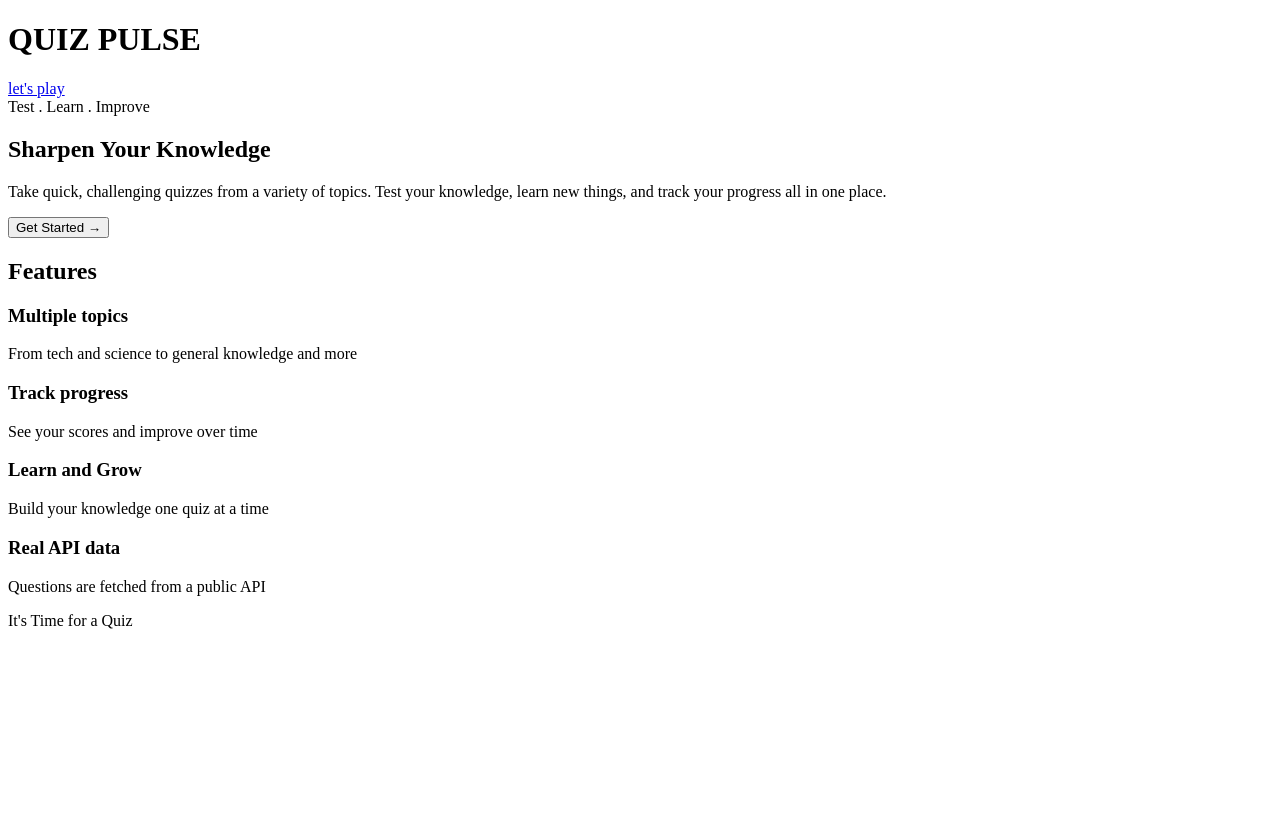
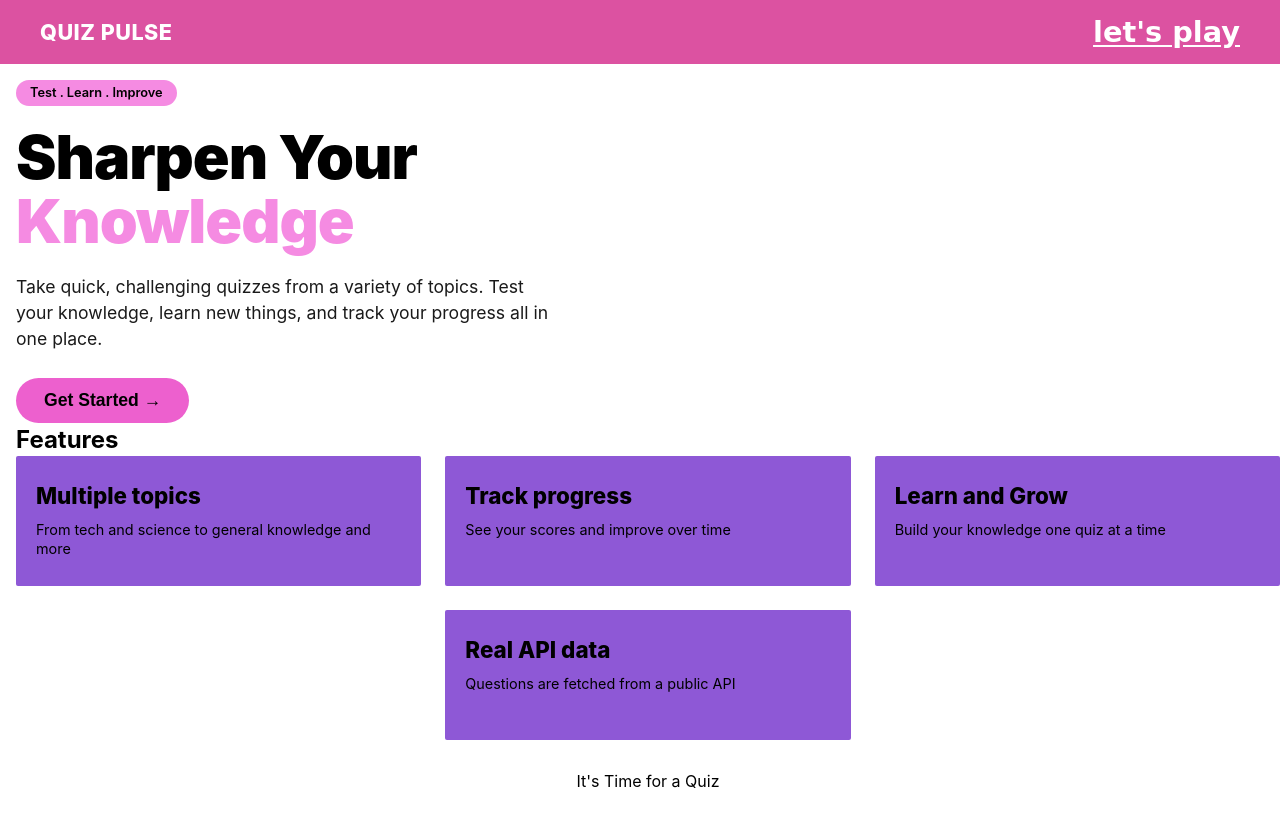
Before and after one commit to Ashley-tracy/Quiz-pulse, a plain HTML site: page home.html in a window 1280 px wide. Before the commit the page ends 800 px from the top, so only its background shows below. Drawn offline with Linux system fonts and the light colour scheme.

Commit message:
Add home.css

```diff
--- a/home.css
+++ b/home.css
@@ -0,0 +1,205 @@
+/*QUIZ PULSE - LANDING PAGE STYLESHEET*/
+
+/*Color & Design*/
+:root {
+  --header-pink: #DC52A1;
+  --pill-pink: #F58BE2;
+  --button-pink: #ED60CE;
+  --purple-card: #8E58D6;
+  --dark-text: #000000;
+  --body-text: #1a1a1a;
+  --white: #ffffff;
+}
+
+* {
+  box-sizing: border-box;
+  margin: 0;
+  padding: 0;
+}
+
+body {
+  font-family: 'Inter', system-ui, -apple-system, sans-serif;
+  background-color: var(--white);
+  color: var(--dark-text);
+  line-height: 1.4;
+  min-height: 100vh;
+  display: flex;
+  flex-direction: column;
+}
+#landing-screen {
+    padding-left: 1rem;
+}
+
+/*Navbar*/
+.navbar {
+  background-color: var(--header-pink);
+  height: 64px;
+  padding: 0 40px;
+  display: flex;
+  justify-content: space-between;
+  align-items: center;
+}
+
+.logo,
+.logo a {
+  color: var(--white);
+  font-weight: 800;
+  font-size: 1.35rem;
+  letter-spacing: 0.5px;
+  text-transform: uppercase;
+  text-decoration: none;
+}
+
+.script-tag {
+  color: var(--white);
+  font-family: 'Caveat', cursive, sans-serif;
+  font-size: 1.8rem;
+  font-weight: 600;
+  text-decoration: underline;
+  text-underline-offset: 3px;
+}
+
+/*Main Page Container*/
+.container {
+  max-width: 960px;
+  width: 100%;
+  margin: 0 auto;
+  padding: 40px 20px 60px;
+  flex: 1;
+}
+
+/*Hero Section*/
+.hero-section {
+  margin-bottom: 50px;
+}
+
+.pill-badge {
+  display: inline-block;
+  background-color: var(--pill-pink);
+  color: var(--dark-text);
+  font-size: 0.8rem;
+  font-weight: 600;
+  padding: 4px 14px;
+  border-radius: 20px;
+  margin-bottom: 20px;
+  margin-top: 1rem;
+}
+
+.hero-title {
+  font-size: 3.8rem;
+  font-weight: 900;
+  line-height: 1.05;
+  letter-spacing: -1px;
+  margin-bottom: 20px;
+  color: var(--dark-text);
+}
+
+.highlight {
+  color: var(--pill-pink);
+}
+
+.hero-desc {
+  max-width: 540px;
+  font-size: 1.1rem;
+  font-weight: 400;
+  color: var(--body-text);
+  line-height: 1.5;
+  margin-bottom: 25px;
+}
+
+/*Get Started-button */
+.btn-primary {
+  display: inline-block;
+  background-color: var(--button-pink);
+  color: var(--dark-text);
+  font-size: 1.1rem;
+  font-weight: 800;
+  padding: 12px 28px;
+  border: none;
+  border-radius: 30px;
+  cursor: pointer;
+  text-decoration: none;
+  transition: transform 0.15s ease, opacity 0.15s ease;
+}
+
+.btn-primary:hover {
+  transform: translateY(-2px);
+  opacity: 0.95;
+}
+
+/*Features Section*/
+.features-section {
+  margin-bottom: 60px;
+}
+
+.features-title {
+  color: var(--pill-pink);
+  font-size: 2rem;
+  font-weight: 800;
+  margin-bottom: 25px;
+}
+
+/*Column Layout*/
+.feature-grid {
+  display: grid;
+  grid-template-columns: repeat(3, 1fr);
+  gap: 24px;
+}
+
+.purple-card {
+  background-color: var(--purple-card);
+  padding: 24px 20px;
+  border-radius: 2px;
+  min-height: 130px;
+}
+
+.purple-card h3 {
+  font-size: 1.4rem;
+  font-weight: 800;
+  color: var(--dark-text);
+  margin-bottom: 8px;
+}
+
+.purple-card p {
+  font-size: 0.9rem;
+  color: var(--dark-text);
+  line-height: 1.35;
+}
+
+.purple-card:nth-child(4) {
+  grid-column: 2;
+}
+
+/*Footer*/
+.footer {
+  text-align: center;
+  padding: 30px 20px;
+  margin-top: auto;
+}
+
+.typewriter-text {
+  font-family: 'Courier New', Courier, monospace;
+  font-size: 1.75rem;
+  font-weight: 700;
+  letter-spacing: 6px;
+  color: var(--dark-text);
+}
+
+/* Responsive layout*/
+@media (max-width: 768px) {
+  .hero-title {
+    font-size: 2.8rem;
+  }
+
+  .feature-grid {
+    grid-template-columns: 1fr;
+  }
+
+  .purple-card:nth-child(4) {
+    grid-column: 1;
+  }
+
+  .navbar {
+    padding: 0 20px;
+  }
+}
--- a/home.html
+++ b/home.html
@@ -4,16 +4,18 @@
     <meta charset="UTF-8">
     <meta name="viewport" content="width=device-width, initial-scale=1.0">
     <title>Quiz pulse</title>
+    <link rel="stylesheet" href="home.css">
 </head>
 <body>
   <!--Header-->
     <header class="navbar">
     <h1 class="logo">QUIZ PULSE</h1>
-    <a href="#quiz.html">let's play</a>
+    <span class="script-tag">let's play</span>
+    </header>
     <!--Landing page-->
     <section id="landing-screen" class="screen active">
-      <div class="pill-badge">Test . Learn . Improve</div>
-      <h1 class="hero-title">Sharpen Your <span class="highlight">Knowledge</span></h1>
+      <div class="pill-badge">Test . Learn . Improve</div><br>
+      <h1 class="hero-title">Sharpen Your <br><span class="highlight">Knowledge</span></h1>
       <p class="hero-desc">Take quick, challenging quizzes from a variety of topics. Test your knowledge, learn new things, and track your progress all in one place.</p>
       <button id="get-started-btn" class="btn btn-primary">Get Started &rarr;</button>
       <!--Categories injected by JS-->
@@ -35,10 +37,10 @@
           <h3>Real API data</h3>
           <p>Questions are fetched from a public API</p>
         </div>
-        <div class= "footer">
+         </div>
+         <div class= "footer">
             <p> It's Time for a Quiz</p>
         </div>
-      </div>
     </section>
 </body>
 </html>
```
Also changed, not shown: quiz.html (+6 -57 lines).
